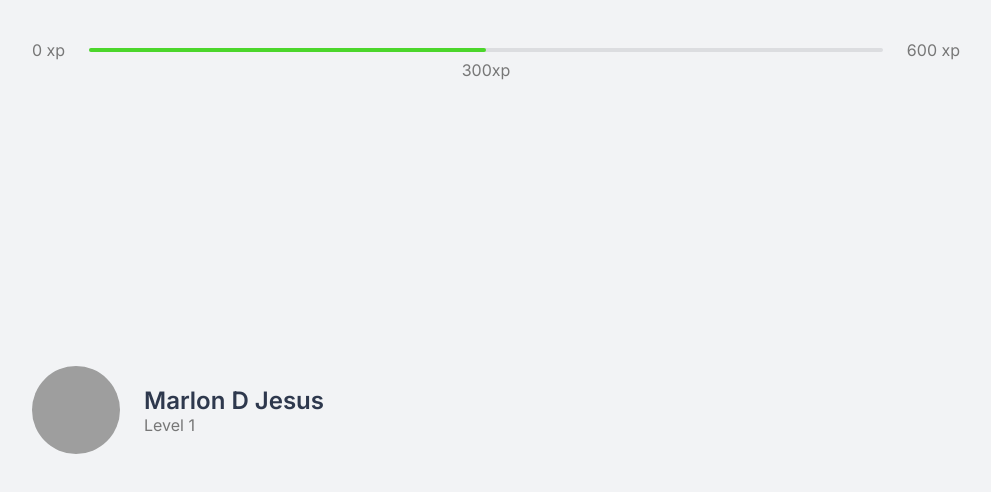
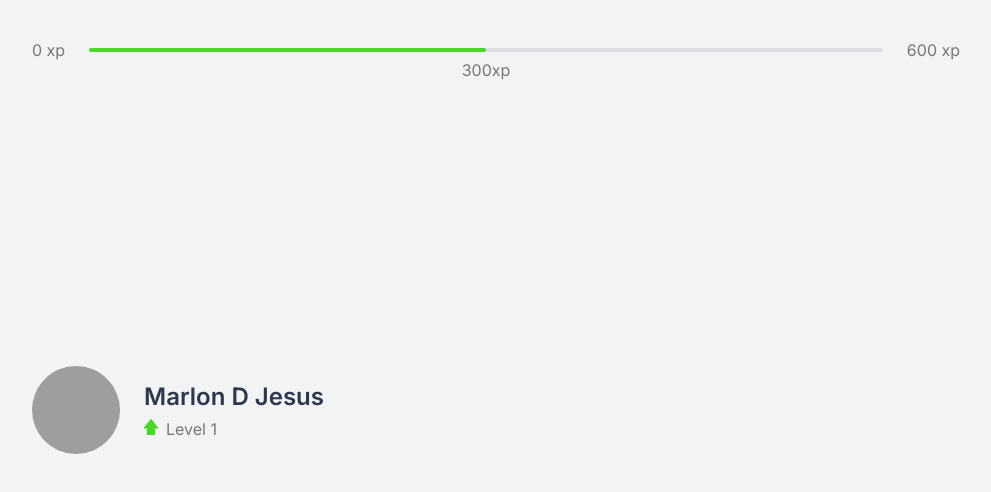
Before and after one commit to paichato/moveit-next, a Next.js app: page / in a window 1280 px wide. Shown: the top 492 px of the page, without its empty margins (144-1135 px from the left). Built offline with nearby package versions, Linux system fonts and the light colour scheme; grey boxes are pictures that could not be loaded.

Commit message:
:construction: feat-> added level icon and styles

```diff
--- a/src/components/Profile.tsx
+++ b/src/components/Profile.tsx
@@ -7,7 +7,9 @@
             <img src="https://github.com/paichato.png" alt="Marlon D Jesus"/>
             <div>
                 <strong>Marlon D Jesus</strong>
-                <p>Level 1</p>
+                <p>
+                    <img src="icons/level.svg" alt="Level"/>
+                    Level 1</p>
             </div>
         </div>
     )
--- a/src/styles/component/Profile.module.css
+++ b/src/styles/component/Profile.module.css
@@ -18,3 +18,12 @@
     font-weight: 600;
     color: var(--title);
 }
+
+.profileContainer div p {
+    font-size: 1rem;
+    margin-top: 0.5rem;
+}
+
+.profileContainer div p img{
+    margin-right: 0.5rem;
+}
```
